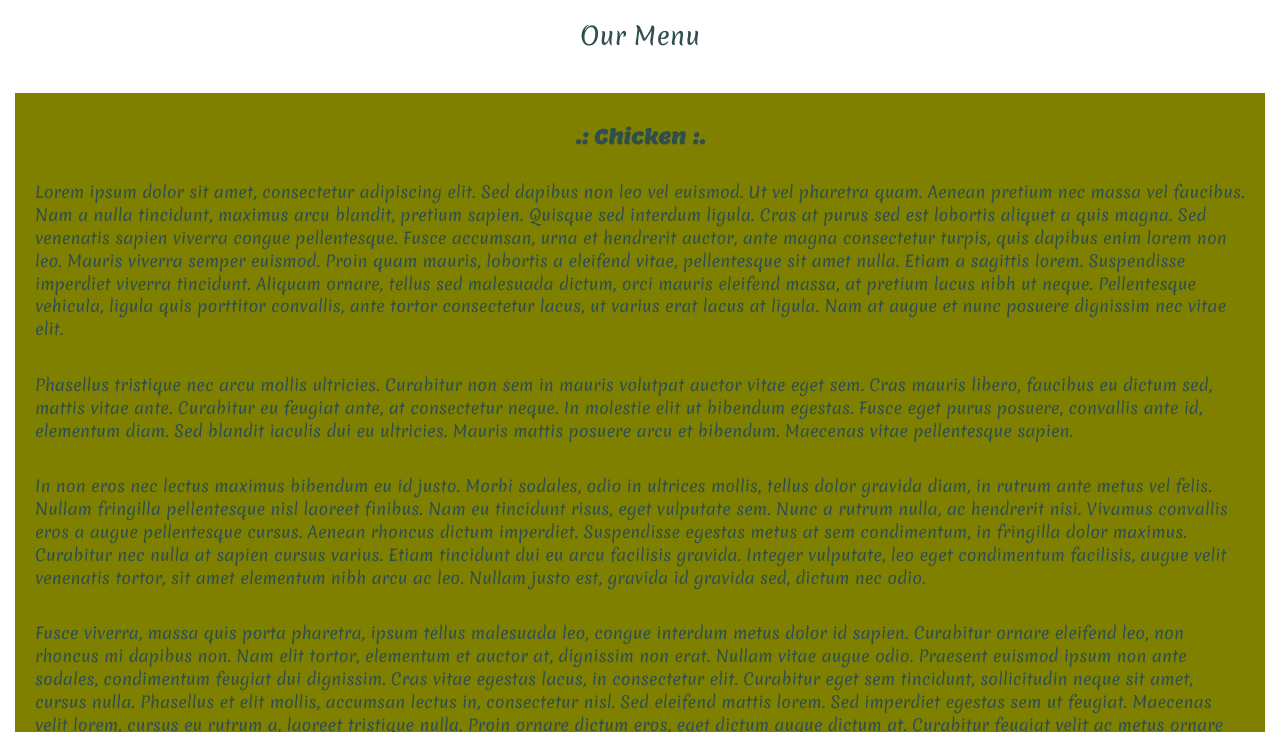
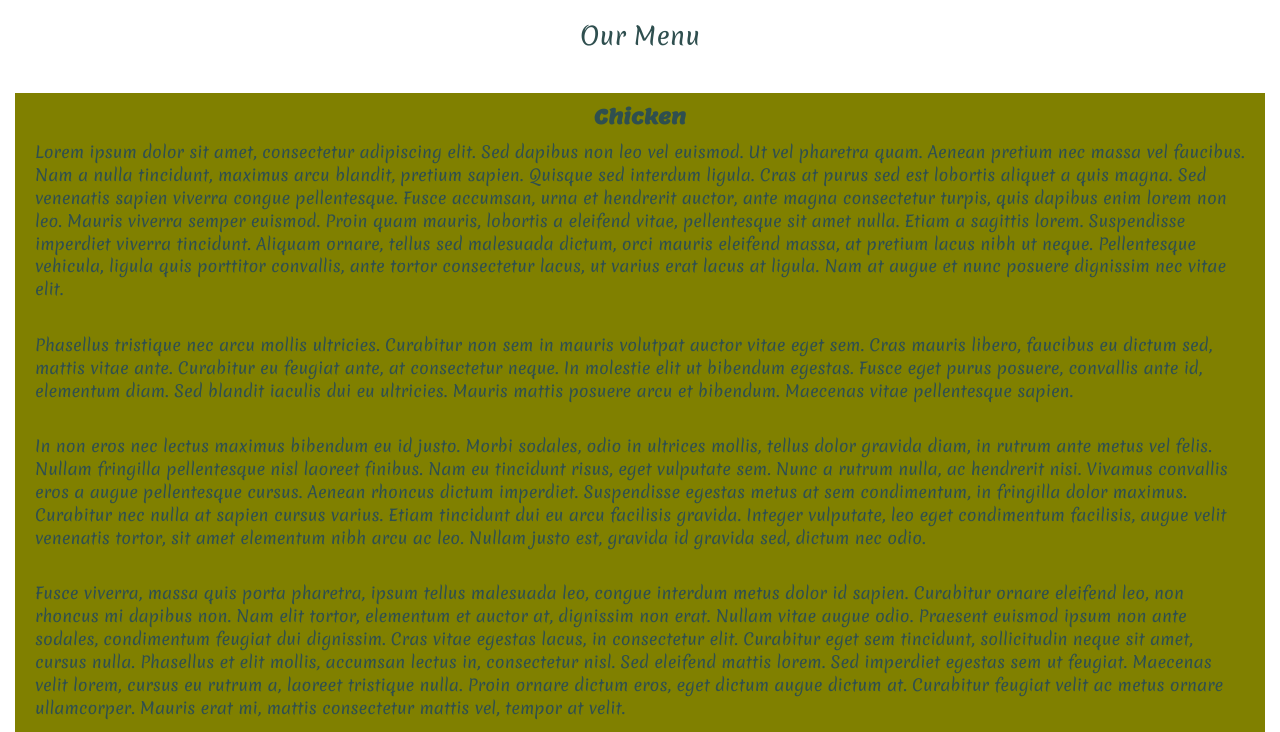
Before and after one commit to fumanti/coursera3, a plain HTML site: page index.html in a window 1280 px wide. Shown: the part 68-800 px from the top of the page. Drawn offline with Linux system fonts and the light colour scheme.

Commit message:
modified:   css/styles.css 	modified:   index.html

```diff
--- a/css/styles.css
+++ b/css/styles.css
@@ -22,7 +22,7 @@
 }
 
 .section-head{
-	padding:30px 0;
+	padding:10px 0;
 	font-family: "Lemon", sans-serif;
 	font-size:1.25em;
 	font-weight: bold;
--- a/index.html
+++ b/index.html
@@ -50,7 +50,7 @@
 	<div class="container-fluid">
 		<div class="col-xs-12">
 			<div class="section">
-				<div class="section-head text-center">.: Chicken :.</div>
+				<div class="section-head text-center">Chicken</div>
 				<div class="section-text">
 					<p>Lorem ipsum dolor sit amet, consectetur adipiscing elit. Sed dapibus non leo vel euismod. Ut vel pharetra quam. Aenean pretium nec massa vel faucibus. Nam a nulla tincidunt, maximus arcu blandit, pretium sapien. Quisque sed interdum ligula. Cras at purus sed est lobortis aliquet a quis magna. Sed venenatis sapien viverra congue pellentesque. Fusce accumsan, urna et hendrerit auctor, ante magna consectetur turpis, quis dapibus enim lorem non leo. Mauris viverra semper euismod. Proin quam mauris, lobortis a eleifend vitae, pellentesque sit amet nulla. Etiam a sagittis lorem. Suspendisse imperdiet viverra tincidunt. Aliquam ornare, tellus sed malesuada dictum, orci mauris eleifend massa, at pretium lacus nibh ut neque. Pellentesque vehicula, ligula quis porttitor convallis, ante tortor consectetur lacus, ut varius erat lacus at ligula. Nam at augue et nunc posuere dignissim nec vitae elit.</p>
 					<br>
```
